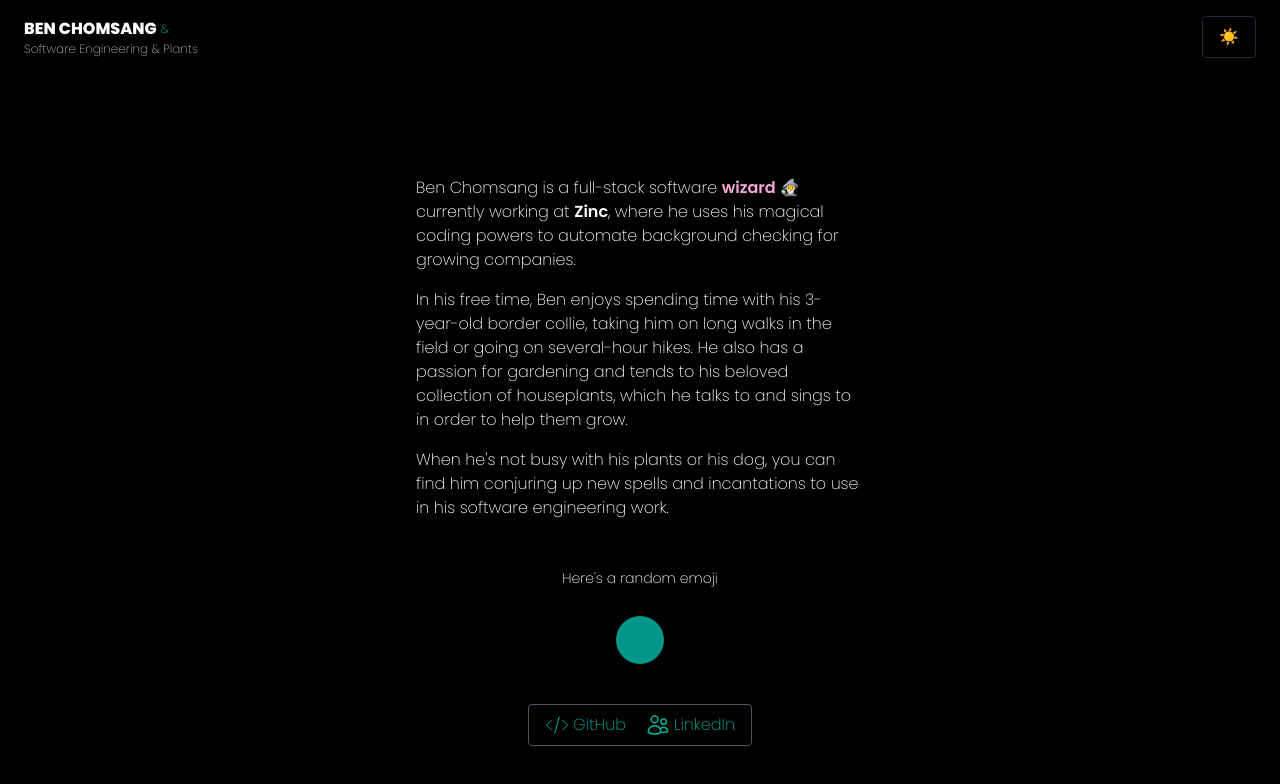
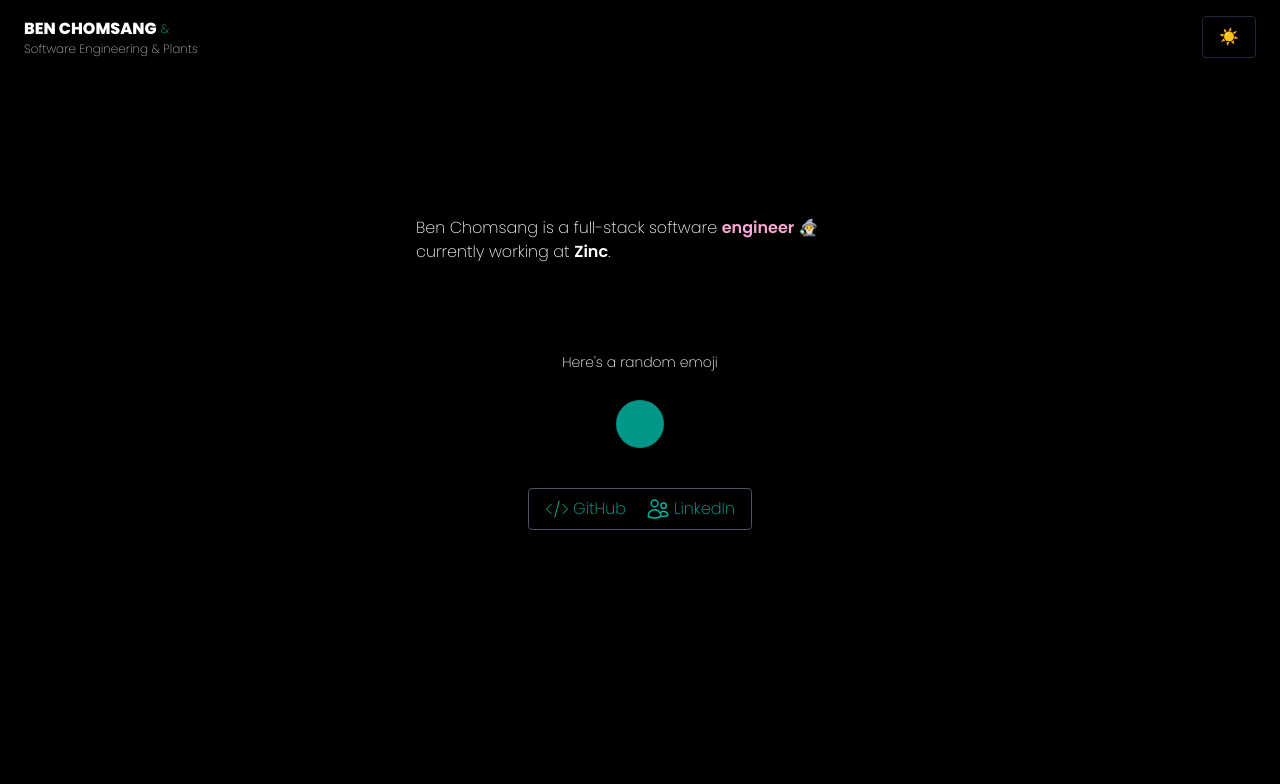
Before and after one commit to 1994benc/benchomsang, a Nuxt app: page / in a window 1280 px wide. Shown: the top 784 px of the page. Built offline with nearby package versions, Linux system fonts and the light colour scheme.

Commit message:
Update descriptions

```diff
--- a/components/BensBio.vue
+++ b/components/BensBio.vue
@@ -2,27 +2,13 @@
   <div class="flex flex-col gap-4">
     <div>
       Ben Chomsang is a full-stack software
-      <span class="wizard">wizard</span> currently working at
+      <span class="wizard">engineer</span> currently working at
       <a
         target="_blank"
         class="font-semibold hover:text-bensgreen"
         href="https://zincwork.com"
         >Zinc</a
-      >, where he uses his magical coding powers to automate background checking
-      for growing companies.
-    </div>
-
-    <div>
-      In his free time, Ben enjoys spending time with his 3-year-old border
-      collie, taking him on long walks in the field or going on several-hour
-      hikes. He also has a passion for gardening and tends to his beloved
-      collection of houseplants, which he talks to and sings to in order to help
-      them grow.
-    </div>
-
-    <div>
-      When he's not busy with his plants or his dog, you can find him conjuring
-      up new spells and incantations to use in his software engineering work.
+      >.
     </div>
   </div>
 </template>
--- a/pages/index.vue
+++ b/pages/index.vue
@@ -3,7 +3,7 @@
     style="min-height: 100vh"
     class="mx-auto max-w-5xl flex flex-col justify-start items-center mb-16 mt-32 p-6 gap-6"
   >
-    <div class="max-w-md my-6"><BensBio /></div>
+    <div class="max-w-md my-16"><BensBio /></div>
     <div class="text-sm mb-1">Here's a random emoji</div>
     <EmojiOfTheDay />
     <div
```
